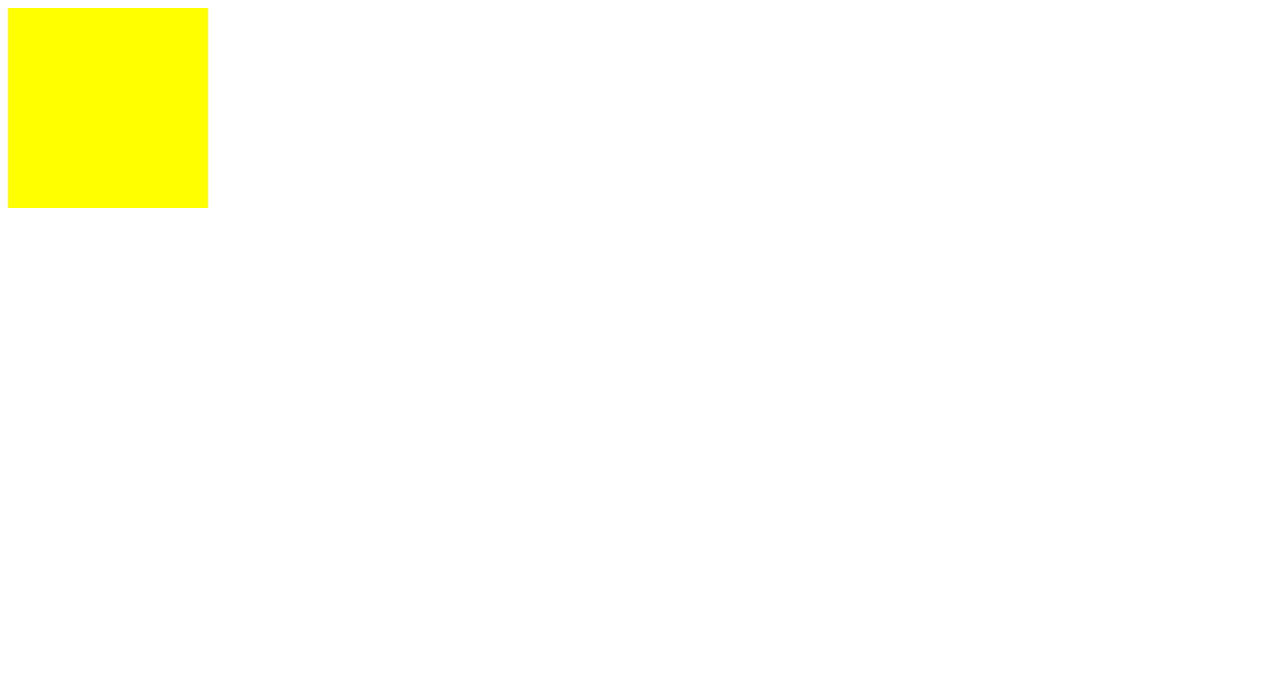
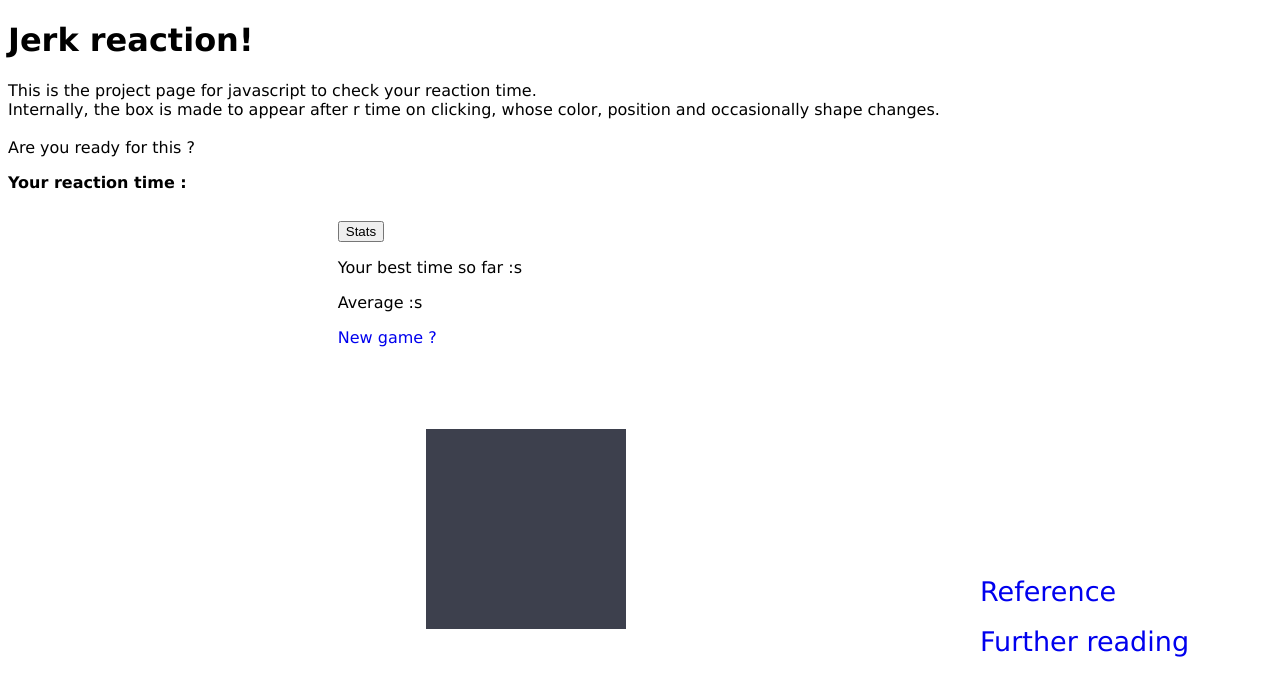
Before and after one commit to kaustubhhiware/archive, a Jekyll site: the page learning/javascript/project.html, which Jekyll copies as it is, in a window 1280 px wide. Shown: the top 696 px of the page. Built offline with Jekyll 4.4.1, drawn with Linux system fonts in a browser that asks for light colours.

Commit message:
Javascript project done

```diff
--- a/learning/javascript/index2.html
+++ b/learning/javascript/index2.html
@@ -18,7 +18,7 @@
 		font-size: 1.2em;
 	}
 
-</style>
+</style>>
 </head>
 
 <body>
--- a/learning/javascript/project.html
+++ b/learning/javascript/project.html
@@ -1,40 +1,54 @@
 <!doctype html>
 <html>
 <head>
-<title></title>
+<title>Jerk reaction</title>
 
 <meta charset="utf-8" />
 <meta http-equiv="Content-type" content="text/html; charset=utf-8" />
 <meta name="viewport" content="width=device-width, initial-scale=1" />
 
-<style type="text/css">
-
-	#box{
-		width: 200px;
-		height: 200px;
-		background-color: yellow;
-	}
-
-</style>
+<link rel="stylesheet" type="text/css" href="styles.css">
 
 </head>
 
 <body>
 
+<h1>Jerk reaction!</h1>
+
+<div id="timing" style="float: right;">
+
+	<button id="stats">Stats</button>
+	<p>Your best time so far :<span id="best"></span>s</p>
+	<p>Average :<span id="avg"></span>s</p>
+	<p><a href="project.html">New game ?</a></p>
+
+</div>
+
+
+<p>This is the project page for javascript to check your reaction time.
+<br />Internally, the box is made to appear after r time on clicking,
+whose color, position and occasionally shape changes.
+
+<br /><br />Are you ready for this ?
+<br />
+</p>
+<p class="bold">Your reaction time : <span id="time"></span></p>
+
 <div id="box">
 
 </div>
 
+<div id="further">
+	<ul>
+		<li><a href="docs/js_reference.pdf">Reference</a></li>
+		<br />
+		<li><a href="docs/js_reading.pdf">Further reading</a></li>
+	</ul>
 
-<script type="text/javascript">
+</div>
 
-	document.getElementById("box").onclick=function()
-	{
-		this.style.display="none";
 
-	}
-
-</script>
+<script type="text/javascript" src="scripts.js"></script>
 
 
 </body>
--- /dev/null
+++ b/learning/javascript/scripts.js
@@ -0,0 +1,98 @@
+
+//function for random color generator - courtesy StackOverflow
+function getRandomColor()
+{
+	var letters = '0123456789ABCDEF'.split('');	//split each char to generate array
+	var color = '#';
+	for (var i = 0; i < 6; i++ )
+	{
+		color += letters[Math.round(Math.random() * 15)];
+	}
+	return color;
+}
+
+
+
+//Date.now() returns the number of milliseconds since epoch
+	var clikedTime;
+	var createdTime;
+	var reactTime;
+	var bestTime=10000;
+	var count=0;
+	var average;
+	var totalTime=0;
+	function makeBox(){
+
+		var time = Math.random();
+		time = time * 5000;
+
+		//set time out for how much duration after which refreshes
+		setTimeout(function(){
+
+		if(Math.random()>0.7)
+		{	//prob of circle is 0.3
+			document.getElementById("box").style.borderRadius="100px";
+		}
+
+		document.getElementById("box").style.backgroundColor=getRandomColor();
+		//alter color
+
+		//random positions
+		var top=Math.random();
+	 	top=top*300;
+
+	 	var left=Math.random();
+	 	left=left*500;
+
+	 	document.getElementById("box").style.top=top+"px";
+	 	document.getElementById("box").style.left=left+"px";
+
+
+		document.getElementById("box").style.display="block";
+		//block is standard
+
+		createdTime=Date.now();
+
+		},time);
+		//time ms time for which function runs
+
+	}
+
+	document.getElementById("box").onclick=function()
+	{
+		clikedTime=Date.now();
+		reactTime=(clikedTime-createdTime)/1000;
+
+		this.style.display="none";
+		document.getElementById("time").innerHTML=
+		document.getElementById("time").innerHTML+" "+reactTime+"s";
+
+		count++;
+		totalTime = totalTime + reactTime;
+		if (bestTime>reactTime) {
+			bestTime = reactTime;
+		}
+		makeBox();
+
+	}
+	makeBox();
+	//need to initialie for first time
+
+	document.getElementById("stats").onclick=function(){
+
+		if(bestTime!=10000)
+		{
+			document.getElementById("best").innerHTML=bestTime;
+
+			average = totalTime / count;
+			average = 100 * average;
+			average = Math.floor(average);
+			average = average / 100;
+
+			document.getElementById("avg").innerHTML=average;
+		}
+		else{
+			document.getElementById("best").innerHTML="-_- ";
+			document.getElementById("avg").innerHTML="-_- ";
+		}
+	}
--- /dev/null
+++ b/learning/javascript/styles.css
@@ -0,0 +1,50 @@
+
+	body{
+		font-family:Verdana, Geneva, sans-serif;
+	}
+
+	#box{
+		width: 200px;
+		height: 200px;
+		background-color: yellow;
+		display:none;
+		position:relative;
+	}
+
+	#timing{
+		position: relative;
+		top:400px;
+		float:right;
+		top:140px;
+		right:750px;
+	}
+
+	a{
+		text-decoration: none;
+	}
+
+	a:hover{
+		text-decoration: underline;
+		font-size: 1.3em;
+	}
+
+	.bold{
+		font-weight: bold;
+	}
+
+	li{
+		list-style: none;
+		font-size: 1.3em;
+	}
+
+	#further{
+		position:fixed;
+		left:930px;
+		top:550px;
+		padding: 10px;
+	}
+
+	#further a{
+		text-decoration: none;
+		font-size: 1.3em;
+	}
```
Also changed, not shown: 2 other files.
